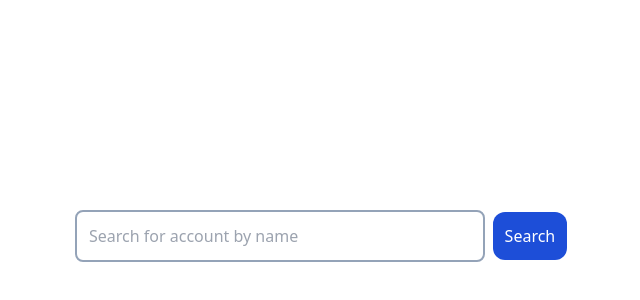
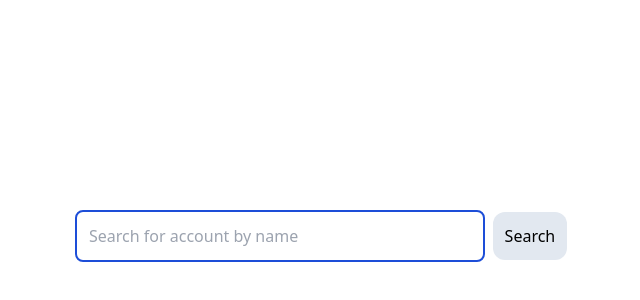
Before and after one commit to rjoohappeh/lol-api-front-end, a React (Create React App) app: page / in a window 1280 px wide. Shown: the part 164-464 px from the top of the page, without its empty margins (309-949 px from the left). Built offline with nearby package versions, Linux system fonts and the light colour scheme.

Commit message:
Updated styled for search input and button

```diff
--- a/src/components/Search.tsx
+++ b/src/components/Search.tsx
@@ -4,6 +4,7 @@ import { Button } from "./shared/Button";
 
 export function Search() {
     const [accountName, setAccountName] = useState<string>('');
+    const [ error, setError ] = useState<string>('');
 
     function onSearchSubmit(e: React.FormEvent<HTMLFormElement>) {
         e.preventDefault();
@@ -13,19 +14,19 @@ export function Search() {
                 console.log(data);
             })
             .catch((err) => {
-                console.error(err);
+                setError(err);
             });
     }
 
     return (
         <form className="search-bar-container w-2/5 justify-center" onSubmit={onSearchSubmit}>
             <input
-                className="search w-4/5 p-3 border-solid border-2 border-slate-400 rounded-lg"
+                className="search w-4/5 p-3 border-solid border-2 border-blue-700 rounded-lg"
                 type="text"
                 placeholder="Search for account by name"
                 onChange={(event) => setAccountName(event.target.value)}
             />
             <Button type={"submit"} disabled={accountName.length === 0} text={"Search"}/>
         </form>
-    )
+    );
 }
--- a/src/components/shared/Button.tsx
+++ b/src/components/shared/Button.tsx
@@ -8,6 +8,6 @@ export function Button(props: ButtonProps) {
     const { type, disabled, text } = props;
 
     return (
-        <button type={type} className="p-3 ml-2 bg-blue-700 hover:bg-black disabled:bg-blue-700 text-white rounded-xl " disabled={disabled}>{text}</button>
+        <button type={type} className="p-3 ml-2 bg-blue-700 hover:bg-black disabled:bg-slate-200 text-white disabled:text-black rounded-xl " disabled={disabled}>{text}</button>
     );
 }
```
